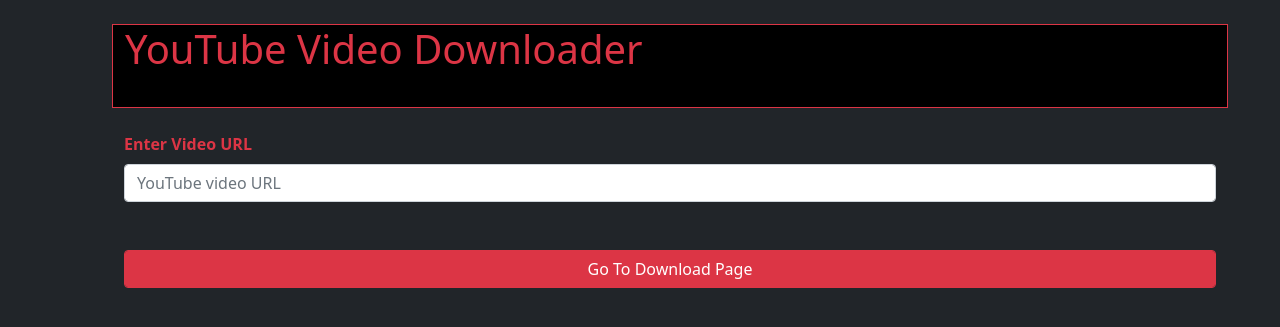
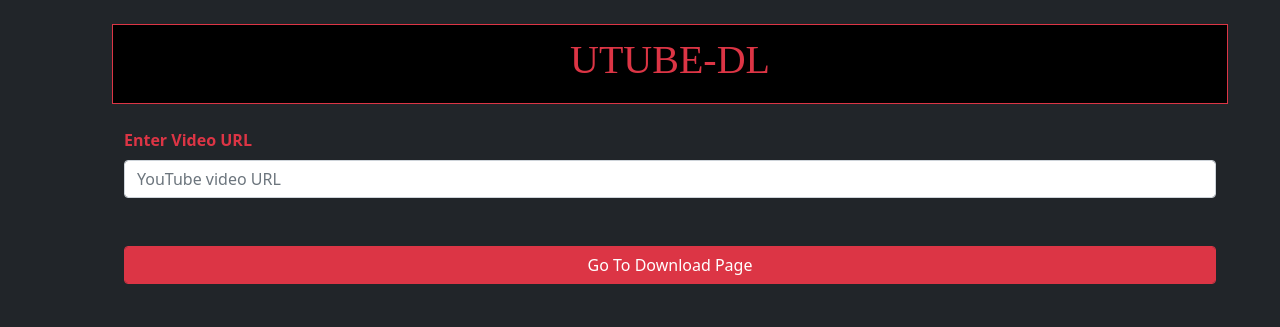
Before and after one commit to awmirs/django-utubedl, a Django app: page / in a window 1280 px wide. Shown: the top 327 px of the page. Run offline with Django 3.2, Linux system fonts and the light colour scheme; some web fonts are replaced.

Commit message:
changed header font

```diff
--- /dev/null
+++ b/static/download/css/styles.css
@@ -0,0 +1,5 @@
+@font-face {
+  font-family: "Rampart One";
+  font-style: normal;
+  src: url("../fonts/RampartOne-Regular.ttf")
+}
--- a/templates/base.html
+++ b/templates/base.html
@@ -6,10 +6,11 @@
     <!-- Required meta tags -->
     <meta charset="utf-8">
     <meta name="viewport" content="width=device-width, initial-scale=1">
-<link rel = "icon" href = "{% static 'download/images/youtube-favicon.svg' %}" type = "image/x-icon">
+    <link rel="icon" href="{% static 'download/images/youtube-favicon.svg' %}" type="image/x-icon">
     <!-- Bootstrap CSS -->
-    <link href="https://cdn.jsdelivr.net/npm/bootstrap@5.0.0-beta1/dist/css/bootstrap.min.css" rel="stylesheet" integrity="sha384-giJF6kkoqNQ00vy+HMDP7azOuL0xtbfIcaT9wjKHr8RbDVddVHyTfAAsrekwKmP1" crossorigin="anonymous">
-
+    <link href="https://cdn.jsdelivr.net/npm/bootstrap@5.0.0-beta1/dist/css/bootstrap.min.css" rel="stylesheet"
+          integrity="sha384-giJF6kkoqNQ00vy+HMDP7azOuL0xtbfIcaT9wjKHr8RbDVddVHyTfAAsrekwKmP1" crossorigin="anonymous">
+    <link rel="stylesheet" href="{% static 'download/css/styles.css' %}">
     <title>utube</title>
 
 </head>
@@ -19,8 +20,7 @@
 
 <div class="container" style="position: absolute; left: 100px;">
     <div class="container my-4" style="border:1px solid; background: black;">
-      <h1>YouTube Video Downloader</h1>
-      <button type="button" class="btn-close" data-bs-dismiss="alert" aria-label="Close"></button>
+        <h1 style="text-align: center; padding: 1%; font-family: 'Rampart One';">UTUBE-DL</h1>
     </div>
 
     {% block form %}
@@ -31,25 +31,25 @@
 <div class="container w-25">
     {% if messages %}
         {% for message in messages %}
-      <div class="alert alert-{{message.tags}} alert-dismissible fade show" role="alert">
-        <strong>{{message}}</strong>
+            <div class="alert alert-{{ message.tags }} alert-dismissible fade show" role="alert">
+                <strong>{{ message }}</strong>
                 <button type="button" class="btn-close" data-bs-dismiss="alert" aria-label="Close"></button>
             </div>
         {% endfor %}
     {% endif %}
     <p id="para_alert"></p>
 </div>
-    </div>
-
 
 
 <!-- Option 1: Bootstrap Bundle with Popper -->
-    <script src="https://cdn.jsdelivr.net/npm/bootstrap@5.0.0-beta1/dist/js/bootstrap.bundle.min.js" integrity="sha384-ygbV9kiqUc6oa4msXn9868pTtWMgiQaeYH7/t7LECLbyPA2x65Kgf80OJFdroafW" crossorigin="anonymous"></script>
+<script src="https://cdn.jsdelivr.net/npm/bootstrap@5.0.0-beta1/dist/js/bootstrap.bundle.min.js"
+        integrity="sha384-ygbV9kiqUc6oa4msXn9868pTtWMgiQaeYH7/t7LECLbyPA2x65Kgf80OJFdroafW"
+        crossorigin="anonymous"></script>
 
 <script type="text/javascript">
     var btn = document.getElementById('btn');
     var para = document.getElementById('para_alert');
-      btn.addEventListener('click', function(){
+    btn.addEventListener('click', function () {
         btn.innerHTML = '<button type="submit" class="btn btn-danger" type="submit" disabled><span class="spinner-border spinner-border-sm" role="status" aria-hidden="true"></span>Downloading...</button>';
     });
 
```
Also changed, not shown: 1 other file. Lines whose indentation alone changed are shown as unchanged.
